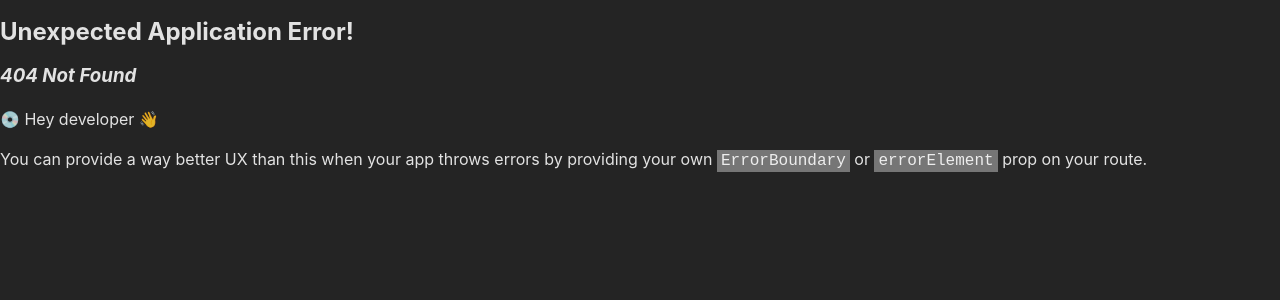
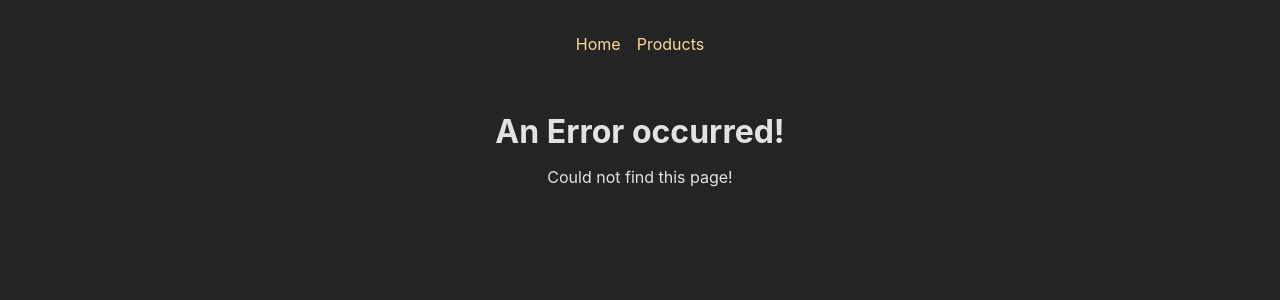
Before and after one commit to dasha12345-s/ReactRouter, a React (Create React App) app: page /products/1 in a window 1280 px wide. Before the commit this address had no page. Shown: the top 300 px of the page. Built offline with nearby package versions, Linux system fonts and the light colour scheme.

Commit message:
Showing error page  with errorElement

```diff
--- a/src/App.js
+++ b/src/App.js
@@ -2,6 +2,7 @@ import { createBrowserRouter,RouterProvider } from "react-router-dom";
 import HomePage from "./pages/Home";
 import ProductsPage from "./pages/Products";
 import RootLayout from "./pages/Root";
+import ErrorPage from "./pages/Error";
 
 // const routeDef = createRoutesFromElements(
 //   <Route>
@@ -13,6 +14,7 @@ const  router = createBrowserRouter([
   {
     path: '/',
     element: <RootLayout/>,
+    errorElement: <ErrorPage/>,
     children: [
       {path: '/', element: <HomePage /> },
       {path: '/products', element: <ProductsPage />}
--- a/src/index.css
+++ b/src/index.css
@@ -48,3 +48,8 @@ ul {
   margin: 0;
   padding: 0;
 }
+
+main{
+  margin: 2rem auto;
+  text-align: center;
+}
--- /dev/null
+++ b/src/pages/Error.js
@@ -0,0 +1,15 @@
+import MainNavigation from "../components/MainNavigation";
+
+function ErrorPage(){
+  return(
+    <>
+    <MainNavigation />
+    <main>
+      <h1> An Error occurred! </h1>
+      <p> Could not find this page! </p>
+    </main>
+    </>
+  )
+}
+
+export default ErrorPage;
--- a/src/pages/Root.js
+++ b/src/pages/Root.js
@@ -1,11 +1,10 @@
 import  { Outlet } from  'react-router-dom'
 import MainNavigation from '../components/MainNavigation';
-import classes from './Root.module.css'
 
 function RootLayout(){
   return<>
   <MainNavigation />
-  <main className={classes.content}> <Outlet /></main>
+  <main> <Outlet /></main>
   </>
 }
 
--- a/src/pages/Root.module.css
+++ /dev/null
@@ -1,4 +0,0 @@
-.content{
-  margin: 2rem auto;
-  text-align: center;
-}
```
